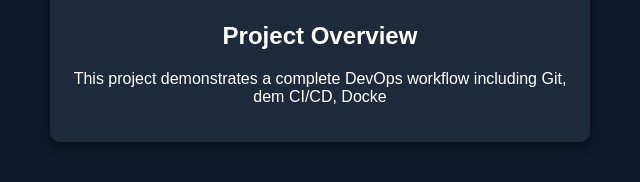
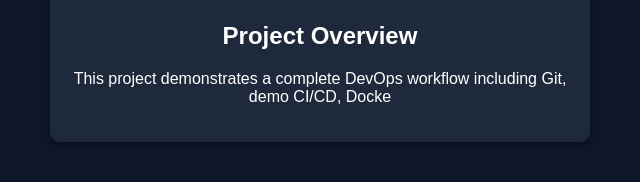
Before and after one commit to sheetallolumbia333/github-actions-myweb, a plain HTML site: page index.html in a window 1280 px wide. Shown: the part 156-338 px from the top of the page, 320-960 px from the left. Drawn offline with Linux system fonts and the light colour scheme.

Commit message:
second commit 2

```diff
--- a/docker/index.html
+++ b/index.html
@@ -60,4 +60,4 @@
 <section>
     <div class="card">
         <h2>Project Overview</h2>
-        <p>This project demonstrates a complete DevOps workflow including Git, dem CI/CD, Docke
+        <p>This project demonstrates a complete DevOps workflow including Git, demo CI/CD, Docke
```
Also changed, not shown: 2 other files.
